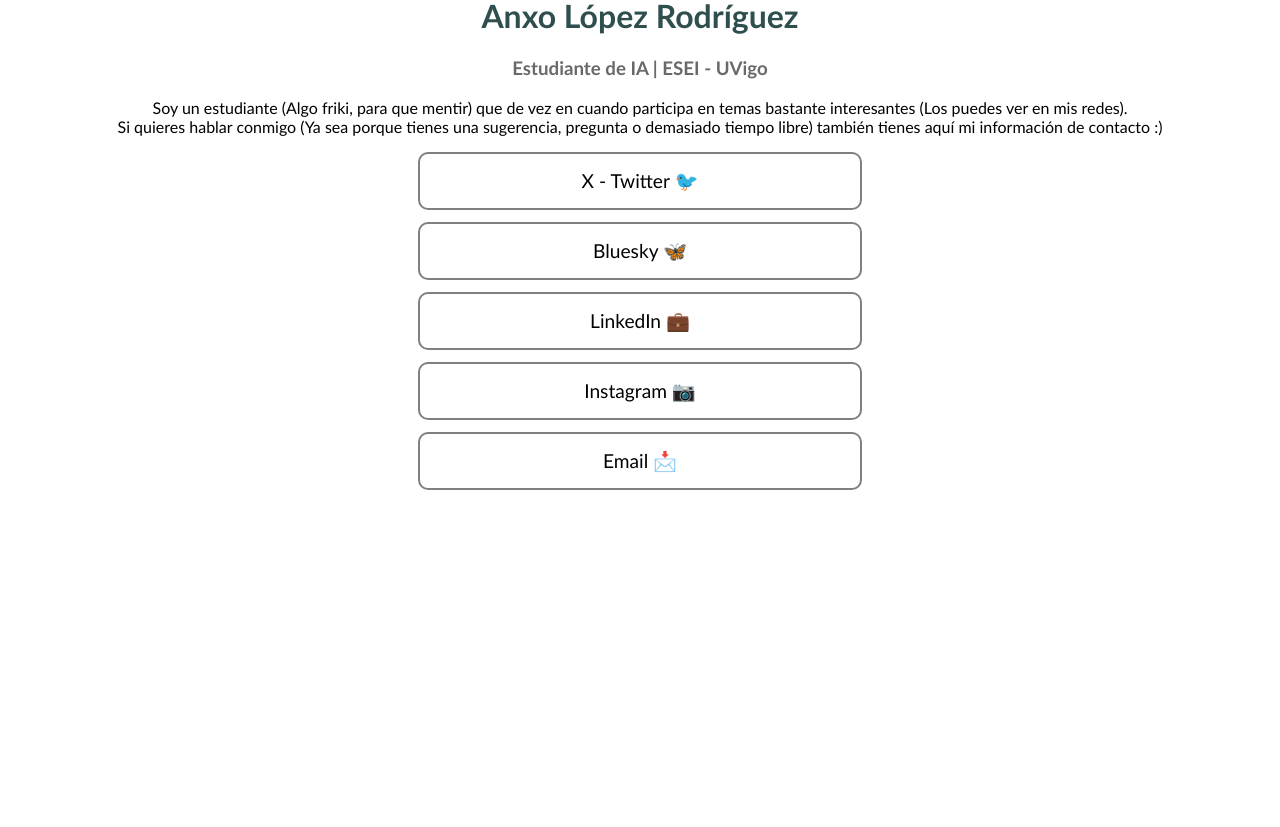
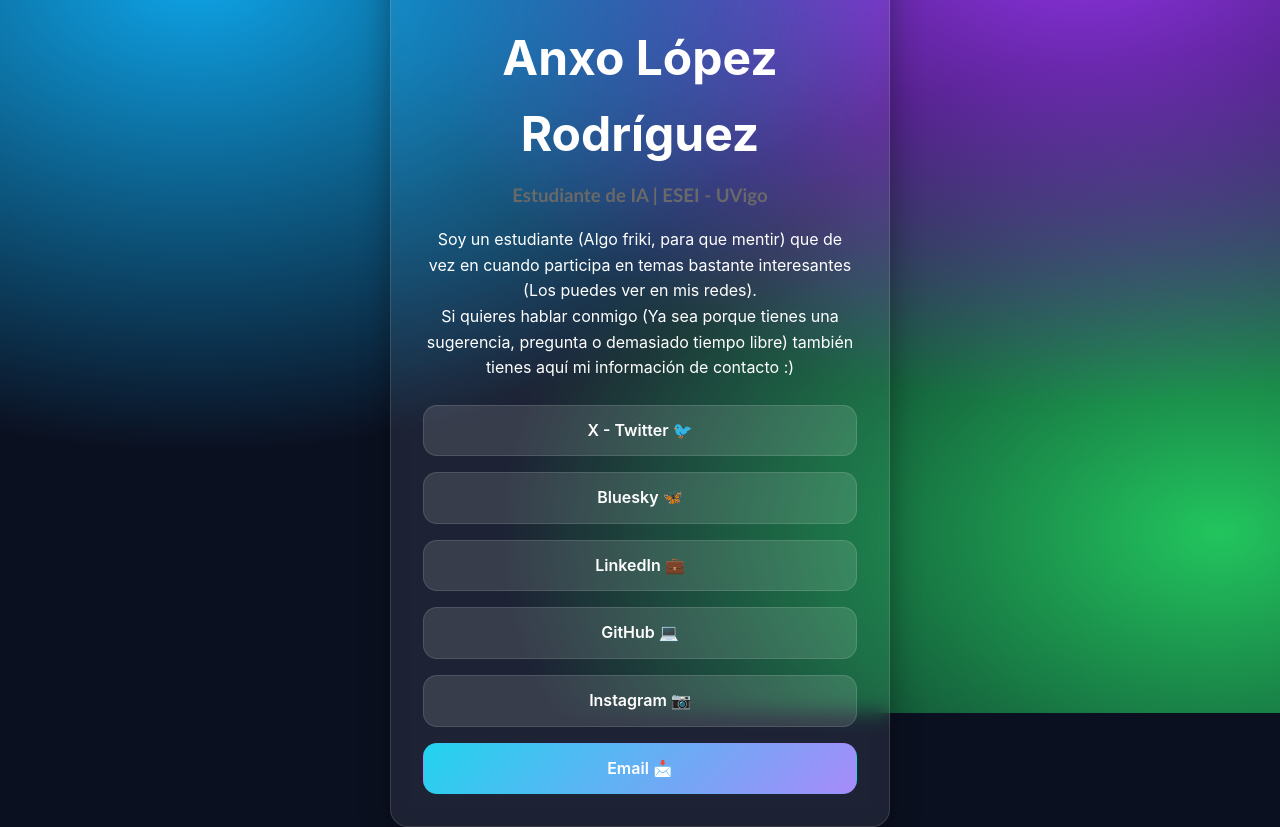
Before and after one commit to anxolo/anxolo.github.io, a Jekyll site: the page contactme-rrss.html, which Jekyll copies as it is, in a window 1280 px wide, cut to the strip 187-1014 px from the top of the page. Built offline with Jekyll 4.4.1, drawn with Linux system fonts in a browser that asks for light colours; before the commit the page ends 900 px from its top, so only the background shows below that.

Commit message:
Update contactme-rrss.html

```diff
--- a/contactme-rrss.html
+++ b/contactme-rrss.html
@@ -1,58 +1,115 @@
 <!DOCTYPE html>
-<html>
+<html lang="es" data-theme="dark">
 <head>
+  <meta charset="utf-8" />
+  <meta name="viewport" content="width=device-width, initial-scale=1" />
+  <title>Anxo López Rodríguez</title>
+  <meta name="description" content="Anxo López Rodríguez" />
+  <meta name="color-scheme" content="dark light" />
   <style>
-    p { color: black; font-family: Calibri; text-align: center;}
+    :root {
+      --bg-1: #0ea5e9;
+      --bg-2: #9333ea;
+      --bg-3: #22c55e;
+      --card: rgba(255, 255, 255, 0.08);
+      --border: rgba(255, 255, 255, 0.12);
+      --shadow: 0 10px 30px rgba(0, 0, 0, .35);
+      --radius: 18px;
+    }
 
-   .pc {
-    color: black;
-    font-family: Calibri;
-    border: 2px solid grey;
-    border-radius: 10px;
-    padding: 15px 20px;
-    margin: 12px auto;
-    max-width: 400px;
-    width: 95%;
-    display: block;
+    * { box-sizing: border-box; }
+    html, body { height: 100%; }
+    body {
+      margin: 0;
+      font-family: Inter, ui-sans-serif, system-ui;
+      color: #fff;
+      line-height: 1.6;
+      background: radial-gradient(1200px 800px at 10% 10%, var(--bg-1), transparent 60%),
+                  radial-gradient(1200px 800px at 90% 30%, var(--bg-2), transparent 60%),
+                  radial-gradient(1200px 800px at 50% 90%, var(--bg-3), transparent 60%),
+                  #0b1020;
+      background-size: 200% 200%;
+      animation: floatGradient 30s ease-in-out infinite alternate;
+      display: grid;
+      place-items: center;
+    }
+
+    @keyframes floatGradient {
+      from { background-position: 0% 0%, 100% 50%, 0% 100%; }
+      to   { background-position: 100% 50%, 0% 0%, 100% 100%; }
+    }
+
+    .card {
+      width: min(500px, 92vw);
+      background: var(--card);
+      border: 1px solid var(--border);
+      border-radius: var(--radius);
+      padding: 2rem;
+      box-shadow: var(--shadow);
+      backdrop-filter: saturate(1.2) blur(10px);
+      -webkit-backdrop-filter: saturate(1.2) blur(10px);
       text-align: center;
-    text-decoration: none;
-    font-size: 1.2rem;
+    }
+
+    .profile-img {
+        width: 150px;
+        height: 150px;
+        border-radius: 50%;
+        object-fit: cover;
+        border: 2px solid #ccc;
+        margin-bottom: 1rem;
     }
 
     h1 {
-        color: darkslategray;
-        font-family: Calibri;
-        text-align: center;
+        font-size: clamp(2rem, 4vw, 3rem);
+        margin: 0 0 0.5rem;
     }
 
     h3 {
         color: dimgrey;
         font-family: Calibri;
         text-align: center;
+        margin: 0 0 1rem;
     }
+
+    p { margin: 0 0 1.5rem; }
+
+    .actions {
+        display: flex;
+        flex-direction: column;
+        justify-content: center;
+        gap: 1rem;
+    }
+    .btn {
+      appearance: none; border: 1px solid var(--border); cursor: pointer;
+      padding: .75rem 1.2rem; border-radius: 14px; font-weight: 600;
+      background: rgba(255,255,255,.12); color: #fff; text-decoration: none;
+      transition: transform .06s ease, filter .2s ease;
+    }
+    .btn:hover { transform: translateY(-1px); filter: brightness(1.05); }
+    .btn.primary { background: linear-gradient(135deg, #22d3ee, #a78bfa); border-color: transparent; }
   </style>
-<title>Contacto</title>
 </head>
 <body>
-<div style="display: flex; justify-content: center; margin: 0;">
+  <section class="card">
     <img
         src="https://avatars.githubusercontent.com/u/50779387?v=4"
         alt="Foto de perfil"
-    style="width: 150px; height: 150px; border-radius: 50%; object-fit: cover; border: 2px solid #ccc;"
+        class="profile-img"
     >
-</div>
-
     <h1>Anxo López Rodríguez</h1>
     <h3>Estudiante de IA | ESEI - UVigo</h3>
     <p>Soy un estudiante (Algo friki, para que mentir) que de vez en cuando participa en temas bastante interesantes (Los puedes ver en mis redes).
         <br> Si quieres hablar conmigo (Ya sea porque tienes una sugerencia, pregunta o demasiado tiempo libre) también tienes aquí mi información de contacto :)</p>
-  <a href="https://www.x.com/anxolo_/" class="pc"> X - Twitter 🐦 </a>
-  <a href="https://bsky.app/profile/anxolo.bsky.social" class="pc"> Bluesky 🦋 </a>
-    <a href="https://es.linkedin.com/in/anxo-lopez-rodriguez" class="pc"> LinkedIn 💼 </a>
-  <a href="https://instagram.com/anxolo_" class="pc"> Instagram 📷 </a>
-    <a href="mailto:lopezrodriguezanxo@gmail.com" class="pc"> Email 📩 </a>
 
-
-
+    <div class="actions">
+      <a class="btn" href="https://www.x.com/anxolo_/"> X - Twitter 🐦 </a>
+      <a class="btn" href="https://bsky.app/profile/anxolo.bsky.social"> Bluesky 🦋 </a>
+      <a class="btn" href="https://es.linkedin.com/in/anxo-lopez-rodriguez"> LinkedIn 💼 </a>
+      <a class="btn" href="https://github.com/anxolo"> GitHub 💻 </a>
+      <a class="btn" href="https://instagram.com/anxolo_"> Instagram 📷 </a>
+      <a class="btn primary" href="mailto:lopezrodriguezanxo@gmail.com"> Email 📩 </a>
+    </div>
+  </section>
 </body>
 </html>
```
Lines whose indentation alone changed are shown as unchanged.
